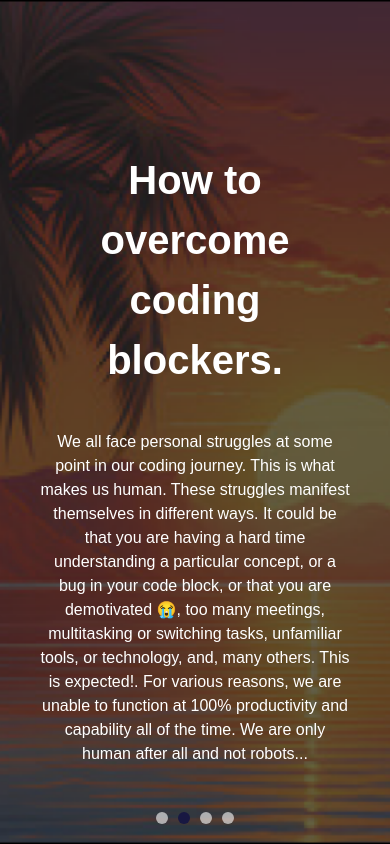
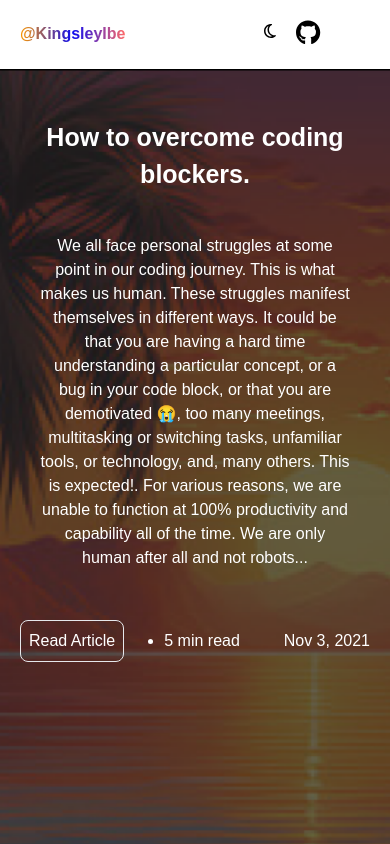
Before and after one commit to KingsleyIbe/kingsleyibeportfolio, a React (Create React App) app: page /blog in a window 390 px wide. Shown: the top 844 px of the page. Built offline with nearby package versions, Linux system fonts and the light colour scheme.

Commit message:
Update mobile style

```diff
--- a/src/components/about/index.tsx
+++ b/src/components/about/index.tsx
@@ -4,11 +4,13 @@ import Footer from '../common/Footer.tsx';
 import Intro from './Intro.tsx';
 import Experience from './Experience.tsx';
 import Education from './Education.tsx';
+import MobileHeader from '../common/MobileHeader.tsx';
 
 const index = () => {
   return (
     <div className="relative">
       <DesktopHeader />
+      <MobileHeader />
       <Intro />
       <Experience />
       <Education />
--- a/src/components/blog/Carousel.tsx
+++ b/src/components/blog/Carousel.tsx
@@ -21,18 +21,18 @@ const Carousel: React.FC = () => {
     };
 
     return (
-        <div className="carousel mb-[100px] text-[#fff]">
+        <div className="carousel mb-[50px] sm:mb-[100px] text-[#fff]">
             <div
                 className="carousel-slide"
                 style={{
                     backgroundImage: `url(${blog[currentSlide]?.backgroundImage})`,
                 }}
             >
-                <div className="z-10 w-[80%] mt-[150px] m-auto">
-                    <h1 className="text-[40px] font-bold text-center mb-10">{blog[currentSlide]?.title}</h1>
+                <div className="z-10 w-[80%] mt-[50px] sm:mt-[150px] m-auto">
+                    <h1 className="text-[25px] sm:text-[40px] font-bold text-center mb-10">{blog[currentSlide]?.title}</h1>
                     <p className="text-center">{blog[currentSlide]?.description}</p>
                 </div>
-                <div className="flex flex-row justify-between items-center mt-[150px] px-[100px] pt-[150px ">
+                <div className="flex flex-row justify-between items-center mt-[50px] sm:mt-[150px] px-5 sm:px-[100px] pt-[150px ">
                     <div className="flex flex-row gap-10 items-center">
                         <Link to={blog[currentSlide].href} target="__blank" className="border p-2 rounded-[8px]">Read Article</ Link>
                         <ul><li className="list-disc">{blog[currentSlide].readTime}</li></ul>
--- a/src/components/blog/index.tsx
+++ b/src/components/blog/index.tsx
@@ -2,11 +2,13 @@ import React from 'react';
 import DesktopHeader from '../common/DesktopHeader.tsx';
 import Carousel from './Carousel.tsx';
 import Footer from '../common/Footer.tsx';
+import MobileHeader from '../common/MobileHeader.tsx';
 
 const index = () => {
   return (
     <div className="relative">
         <DesktopHeader />
+        <MobileHeader />
         <Carousel />
         <Footer />
     </div>
--- a/src/components/common/MobileHeader.tsx
+++ b/src/components/common/MobileHeader.tsx
@@ -37,7 +37,7 @@ const MobileHeader = () => {
 
                 </div>
                 {openMenu && (
-                    <nav className=" flex flex-col gap-4 justify-between gap-10 border-t-[1px] border-t-[#ccc] border-t-solid mt-5 pt-5">
+                    <nav className=" flex flex-col justify-between gap-10 border-t-[1px] border-t-[#ccc] border-t-solid mt-5 pt-5">
                         <ul className="flex flex-col gap-4 opacity-[0.8]">
                             <li><NavLink to="/about-me" className={({ isActive }) => (isActive ? 'active-link' : 'nav-link')}>About</NavLink></li>
                             <li><NavLink to="/portfolio" className={({ isActive }) => (isActive ? 'active-link' : 'nav-link')}>Portfolio</NavLink></li>
--- a/src/components/portfolio/Projects.tsx
+++ b/src/components/portfolio/Projects.tsx
@@ -29,13 +29,13 @@ const Projects: React.FC = () => {
     ];
 
     return (
-        <div className="px-[100px] pt-[100px] mb-[80px]">
+        <div className="px-5 sm:px-[100px] pt-[50px] sm:pt-[100px] mb-[80px]">
             <h1 className="text-[25px] opacity-[0.8] mb-10">Portfolio</h1>
-            <div className="flex flex-row gap-5">
+            <div className="flex flex-col sm:flex-row gap-5">
                 {currentCourses.map((project, index) => (
                     <div
                         key={index}
-                        className="experience-cont p-5 rounded-[8px] w-[33.3%]"
+                        className="experience-cont p-5 rounded-[8px] w-[100%] sm:w-[33.3%]"
                         style={{
                             background: gradients[index % gradients.length], // Assign gradient cyclically
                         }}
--- a/src/components/portfolio/index.tsx
+++ b/src/components/portfolio/index.tsx
@@ -2,11 +2,13 @@ import React from 'react';
 import DesktopHeader from '../common/DesktopHeader.tsx';
 import Footer from '../common/Footer.tsx';
 import Projects from './Projects.tsx';
+import MobileHeader from '../common/MobileHeader.tsx';
 
 const index = () => {
   return (
     <div className="relative">
       <DesktopHeader />
+      <MobileHeader />
       <Projects />
       <Footer />
     </div>
```
